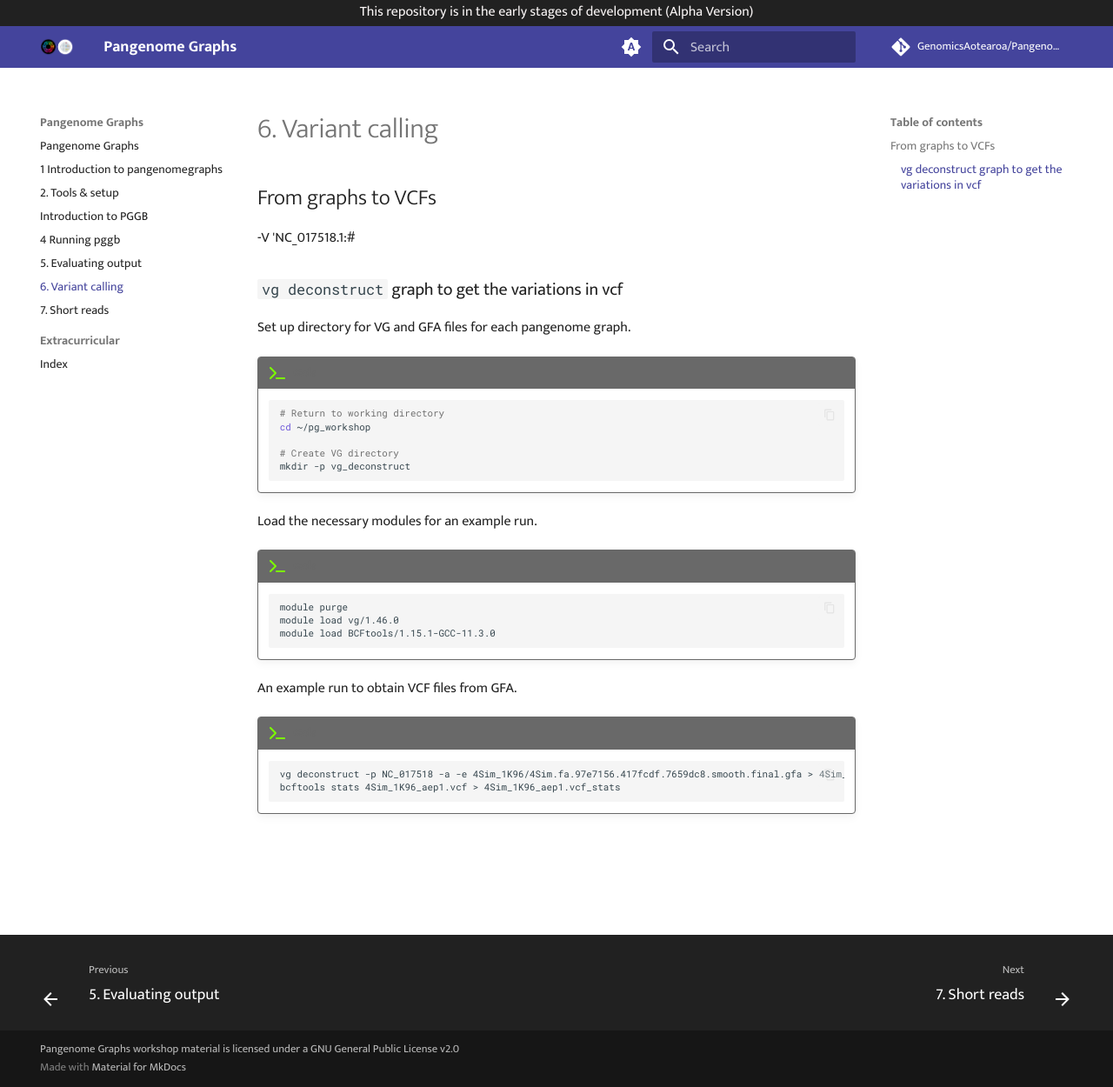
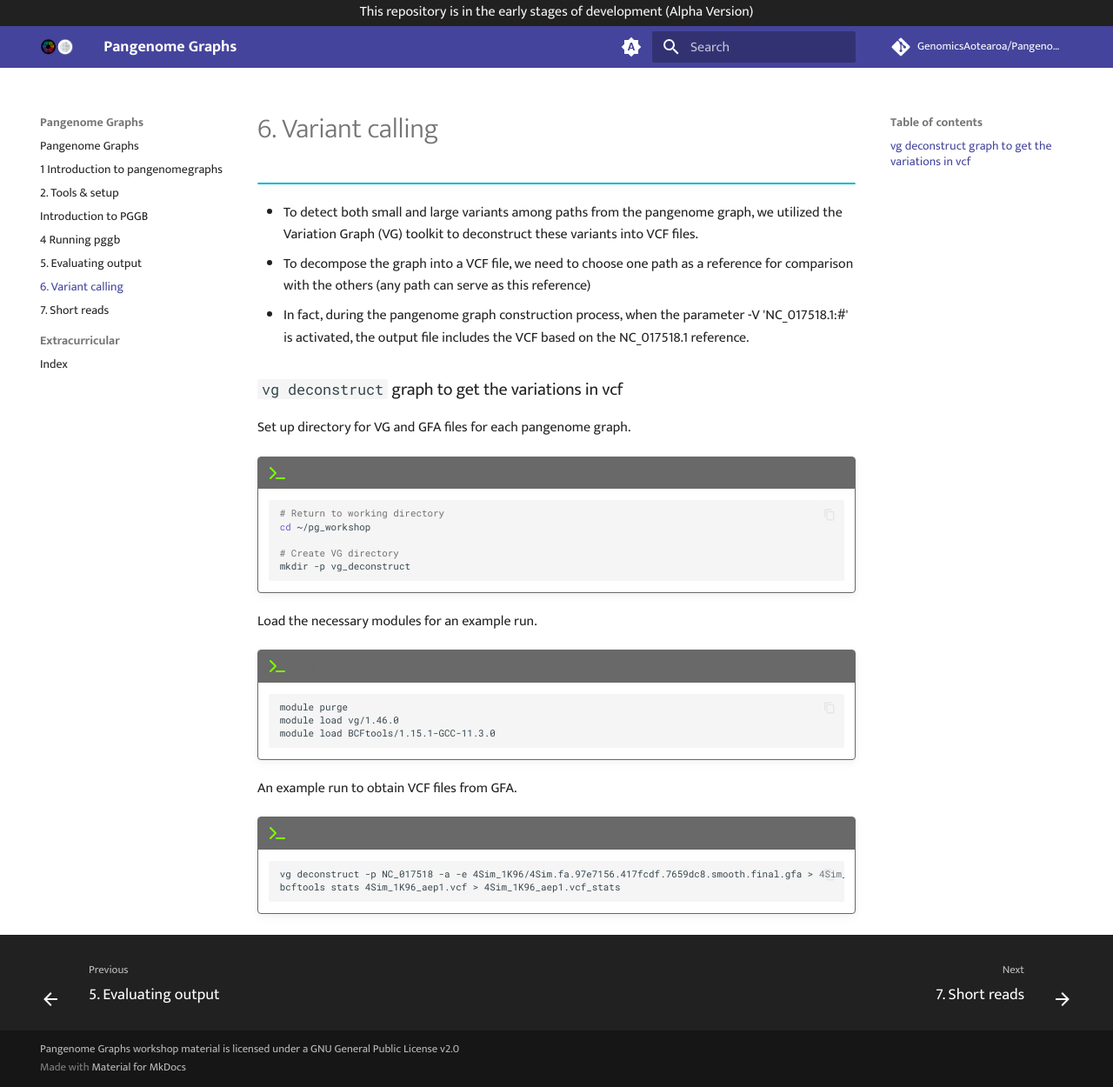
Before and after one commit to GenomicsAotearoa/Pangenome-Graphs-Workshop, an MkDocs documentation site: the page built from docs/6_Variant_calling.md, in a window 1280 px wide and 1250 px high. Shown: the whole window at 87% size. Built offline with MkDocs 1.6.1 and Material for MkDocs 9.7.7, drawn with Linux system fonts in a browser that asks for light colours; comment, search, counter and statistics services are not loaded.

Commit message:
Update 6_Variant_calling.md

```diff
--- a/docs/6_Variant_calling.md
+++ b/docs/6_Variant_calling.md
@@ -1,9 +1,9 @@
 # 6. Variant calling
+!!! info ""
 
-## From graphs to VCFs
-
--V 'NC_017518.1:#
-
+- To detect both small and large variants among paths from the pangenome graph, we utilized the Variation Graph (VG) toolkit to deconstruct these variants into VCF files.
+- To decompose the graph into a VCF file, we need to choose one path as a reference for comparison with the others (any path can serve as this reference)
+- In fact, during the pangenome graph construction process, when the parameter -V 'NC_017518.1:#' is activated, the output file includes the VCF based on the NC_017518.1 reference.
 
 ### `vg deconstruct` graph to get the variations in vcf
 <!--
```
